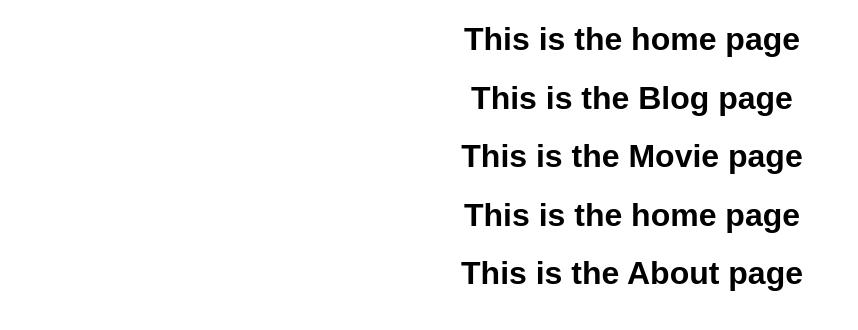
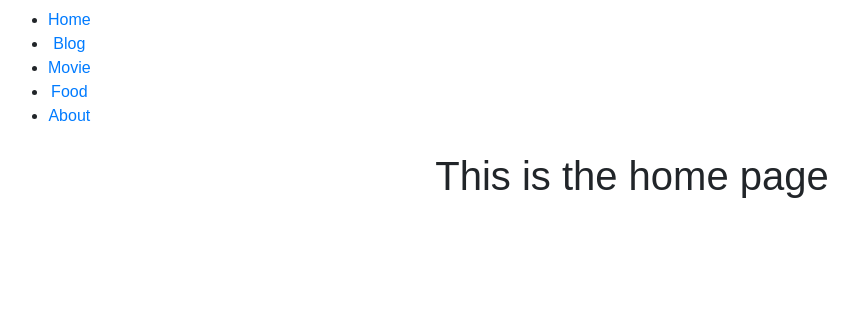
Before and after one commit to nnedevn/react-router-test, a React (Create React App) app: page / in a window 1280 px wide. Shown: the top 330 px of the page, without its empty margins (8-866 px from the left). Built offline with nearby package versions, Linux system fonts and the light colour scheme.

Commit message:
Adds navigation

```diff
--- a/package.json
+++ b/package.json
@@ -4,8 +4,10 @@
   "private": true,
   "dependencies": {
     "react": "^16.2.0",
+    "react-bootstrap": "^0.32.0",
     "react-dom": "^16.2.0",
     "react-router": "^4.2.0",
+    "react-router-dom": "^4.2.2",
     "react-scripts": "1.1.0"
   },
   "scripts": {
--- a/public/index.html
+++ b/public/index.html
@@ -4,6 +4,7 @@
     <meta charset="utf-8">
     <meta name="viewport" content="width=device-width, initial-scale=1, shrink-to-fit=no">
     <meta name="theme-color" content="#000000">
+    <link rel="stylesheet" href="https://maxcdn.bootstrapcdn.com/bootstrap/latest/css/bootstrap.min.css">
     <!--
       manifest.json provides metadata used when your web app is added to the
       homescreen on Android. See https://developers.google.com/web/fundamentals/engage-and-retain/web-app-manifest/
--- a/src/App.js
+++ b/src/App.js
@@ -1,4 +1,11 @@
 import React, { Component } from 'react';
+/*Import Router */
+import {
+  BrowserRouter as Router,
+  Route,
+  Link
+} from 'react-router-dom';
+
 import './App.css';
 
 /*Import Components */
@@ -6,17 +13,43 @@ import Home from './Home';
 import Blog from './Blog';
 import Movie from './Movie';
 import About from './About';
-import Food from './Home';
+import Food from './Food';
 
 class App extends Component {
   render() {
     return (
       <div className="App">
-        <Home/>
-        <Blog/>
-        <Movie/>
-        <Food/>
-        <About/>
+        <Router>
+          <div>
+            <div className="navbar">
+              <ul>
+                <li>
+                  <Link to="/">Home</Link>
+                </li>
+                <li>
+                  <Link to="/blog">Blog</Link>
+                </li>
+                <li>
+                  <Link to="/movie">Movie</Link>
+                </li>
+                <li>
+                  <Link to="/food">Food</Link>
+                </li>
+                <li>
+                  <Link to="/about">About</Link>
+                </li>
+              </ul>
+
+
+            </div>
+            <Route exact path="/" component={Home} />
+            <Route exact path="/blog" component={Blog} />
+            <Route exact path="/movie" component={Movie} />
+            <Route exact path="/food" component={Food} />
+            <Route exact path="/about" component={About} />
+          </div>
+        </Router>
+
       </div>
     );
   }
```
Also changed, not shown: 1 other file (tests, documents, lock files or other folders).
